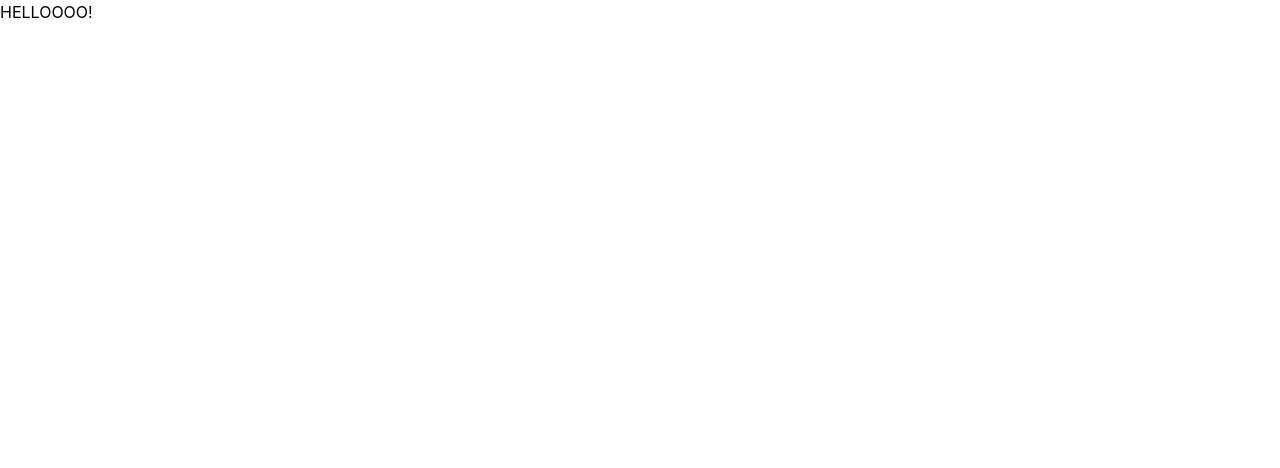
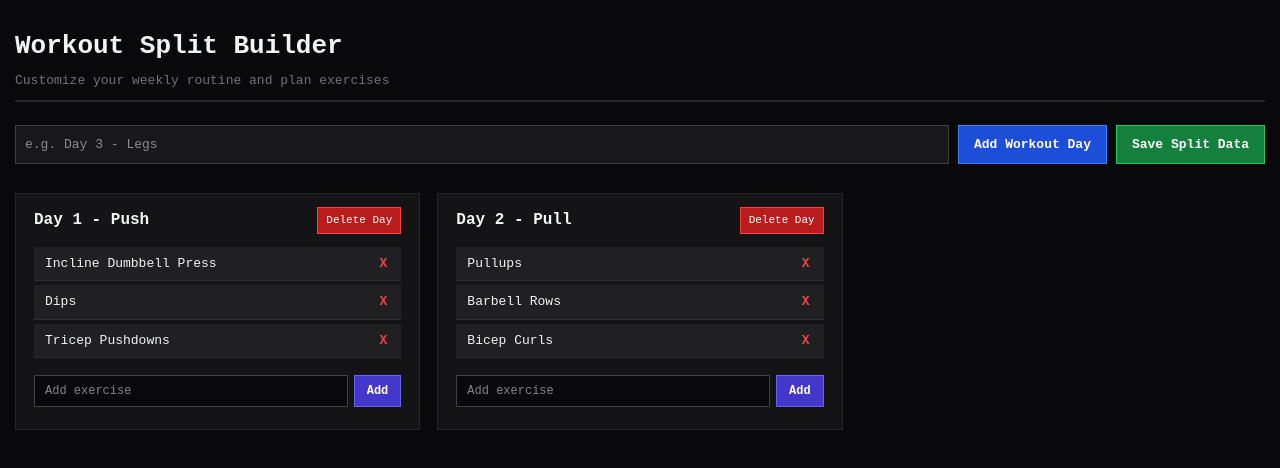
Before and after one commit to Pitnon/lifting-app, a React (Vite) app: page /split in a window 1280 px wide. Shown: the top 468 px of the page. Built offline with nearby package versions, Linux system fonts and the light colour scheme; the HTML template or start-up script is replaced by a standard one.

Commit message:
I implemented adading and removing splits with generated layout people can adad and remove exercises from days. I also added some localstorage impelmentaiton although will likely rework this and implement it different later along with how this is stylized

```diff
--- a/src/features/splits/SplitBuilder.jsx
+++ b/src/features/splits/SplitBuilder.jsx
@@ -1,7 +1,185 @@
+import React, {useState} from 'react';
+
 export default function SplitBuilder() {
-    return (
-        <div>
-            HELLOOOO!
-        </div>
-    )
+    const [days, setDays] = useState([
+    { id: 1, dayName: 'Day 1 - Push', exercises: ['Incline Dumbbell Press', 'Dips', 'Tricep Pushdowns'] },
+    { id: 2, dayName: 'Day 2 - Pull', exercises: ['Pullups', 'Barbell Rows', 'Bicep Curls'] }
+  ]);
+  const [newDayName, setNewDayName] = useState('');
+  const [newExerciseText, setNewExerciseText] = useState({});
+
+  function addDay() {
+    if (newDayName == '') {
+      return;
+    }
+    var newDay = {
+      id: Date.now(),
+      dayName: newDayName,
+      exercises: []
+    };
+    var updatedDays = [];
+    for (var i = 0; i < days.length; i++) {
+      updatedDays.push(days[i]);
+    }
+    updatedDays.push(newDay);
+    setDays(updatedDays);
+    setNewDayName('');
+  }
+
+  function deleteDay(id) {
+    var updatedDays = [];
+    for (var i = 0; i < days.length; i++) {
+      if (days[i].id != id) {
+        updatedDays.push(days[i]);
+      }
+    }
+    setDays(updatedDays);
+  }
+
+  function handleDeleteDayClick(event) {
+    var id = Number(event.currentTarget.getAttribute('data-id'));
+    deleteDay(id);
+  }
+
+  function handleExerciseInputChange(event) {
+    var dayId = Number(event.target.getAttribute('data-dayid'));
+    var value = event.target.value;
+
+    var updatedText = {};
+    for (var key in newExerciseText) {
+      updatedText[key] = newExerciseText[key];
+    }
+    updatedText[dayId] = value;
+    setNewExerciseText(updatedText);
+  }
+
+  function addExercise(dayId) {
+    var exerciseName = newExerciseText[dayId];
+    if (!exerciseName) {
+      return;
+    }
+    if (exerciseName == '') {
+      return;
+    }
+
+    var updatedDays = [];
+    for (var i = 0; i < days.length; i++) {
+      var currentDay = days[i];
+      if (currentDay.id == dayId) {
+        var newExercisesList = [];
+        for (var j = 0; j < currentDay.exercises.length; j++) {
+          newExercisesList.push(currentDay.exercises[j]);
+        }
+        newExercisesList.push(exerciseName.trim());
+
+        var updatedDayObj = {
+          id: currentDay.id,
+          dayName: currentDay.dayName,
+          exercises: newExercisesList
+        };
+        updatedDays.push(updatedDayObj);
+      } else {
+        updatedDays.push(currentDay);
+      }
+    }
+    setDays(updatedDays);
+
+    var updatedText = {};
+    for (var k in newExerciseText) {
+      updatedText[k] = newExerciseText[k];
+    }
+    updatedText[dayId] = '';
+    setNewExerciseText(updatedText);
+  }
+
+  function handleAddExerciseClick(event) {
+    var dayId = Number(event.currentTarget.getAttribute('data-dayid'));
+    addExercise(dayId);
+  }
+
+  function removeExercise(dayId, exerciseIndex) {
+    var updatedDays = [];
+    for (var i = 0; i < days.length; i++) {
+      var currentDay = days[i];
+      if (currentDay.id == dayId) {
+        var newExercisesList = [];
+        for (var j = 0; j < currentDay.exercises.length; j++) {
+          if (j != exerciseIndex) {
+            newExercisesList.push(currentDay.exercises[j]);
+          }
+        }
+        var updatedDayObj = {
+          id: currentDay.id,
+          dayName: currentDay.dayName,
+          exercises: newExercisesList
+        };
+        updatedDays.push(updatedDayObj);
+      } else {
+        updatedDays.push(currentDay);
+      }
+    }
+    setDays(updatedDays);
+  }
+
+  function handleRemoveExerciseClick(event) {
+    var dayId = Number(event.currentTarget.getAttribute('data-dayid'));
+    var index = Number(event.currentTarget.getAttribute('data-index'));
+    removeExercise(dayId, index);
+  }
+
+  function handleNewDayNameChange(event) {
+    setNewDayName(event.target.value);
+  }
+
+  function saveSplitToLocalStorage() {
+    localStorage.setItem('workoutSplit', JSON.stringify(days));
+    alert('Split saved to local storage!');
+  }
+
+  return (
+    <div style={{ backgroundColor: '#09090b', minHeight: '100vh', color: '#f3f4f6', padding: '27px 15px', fontFamily: 'monospace' }}>
+      <header style={{ marginBottom: '23px', borderBottom: '2px solid #27272a', paddingBottom: '9px' }}>
+        <h1 style={{ fontSize: '26px', fontWeight: 'bold', margin: '0 0 5px 0' }}>Workout Split Builder</h1>
+        <p style={{ color: '#71717a', fontSize: '13px', margin: '0' }}>Customize your weekly routine and plan exercises</p>
+      </header>
+
+      <div style={{ display: 'flex', gap: '9px', marginBottom: '29px', flexWrap: 'wrap' }}>
+        <input type="text" placeholder="e.g. Day 3 - Legs" value={newDayName} onChange={handleNewDayNameChange} style={{padding: '9px', border: '1px solid #3f3f46', backgroundColor: '#18181b', color: '#ffffff', flex: '1', minWidth: '220px'}} />
+        <button onClick={addDay} style={{padding: '9px 15px', backgroundColor: '#1d4ed8', color: '#ffffff', border: '1px solid #3b82f6', cursor: 'pointer', fontWeight: '600'}}>Add Workout Day</button>
+        <button onClick={saveSplitToLocalStorage} style={{padding: '9px 15px', backgroundColor: '#15803d', color: '#ffffff', border: '1px solid #22c55e', cursor: 'pointer', fontWeight: '600'}}>Save Split Data</button>
+      </div>
+
+      <div style={{ display: 'grid', gridTemplateColumns: 'repeat(auto-fill, minmax(300px, 1fr))', gap: '17px' }}>
+        {days.map(function(day) {
+          return (
+            <div key={day.id} style={{backgroundColor: '#141416', border: '1px solid #27272a', padding: '13px 18px 22px 18px'}}>
+              <div style={{ display: 'flex', justifyContent: 'space-between', alignItems: 'center', marginBottom: '13px' }}>
+                <h3 style={{ fontSize: '16px', fontWeight: 'bold', margin: '0' }}>{day.dayName}</h3>
+                <button data-id={day.id} onClick={handleDeleteDayClick} style={{backgroundColor: '#b91c1c', color: '#ffffff', border: '1px solid #ef4444', padding: '4px 8px', cursor: 'pointer', fontSize: '11px'}}>Delete Day</button>
+              </div>
+
+              <div style={{ marginBottom: '17px' }}>
+                {day.exercises.length == 0 && <p style={{color: '#71717a', fontSize: '12px', fontStyle: 'italic', margin: '5px 0'}}>No exercises added yet.</p>}
+                {day.exercises.length > 0 && <ul style={{listStyleType: 'none', padding: '0', margin: '0'}}>
+                  {day.exercises.map(function(exercise, index) {
+                    return (
+                      <li key={index} style={{display: 'flex', justifyContent: 'space-between', alignItems: 'center', backgroundColor: '#202023', padding: '7px 11px', borderBottom: '1px solid #2d2d30', marginBottom: '4px', fontSize: '13px'}}>
+                        <span>{exercise}</span>
+                        <button data-dayid={day.id} data-index={index} onClick={handleRemoveExerciseClick} style={{backgroundColor: 'transparent', color: '#ef4444', border: 'none', cursor: 'pointer', fontSize: '13px', fontWeight: 'bold', padding: '0 3px'}}>X</button>
+                      </li>
+                    );
+                  })}
+                </ul>}
+              </div>
+
+              <div style={{ display: 'flex', gap: '6px' }}>
+                <input type="text" placeholder="Add exercise" data-dayid={day.id} value={newExerciseText[day.id] || ''} onChange={handleExerciseInputChange} style={{flex: '1', padding: '6px 10px', backgroundColor: '#09090b', border: '1px solid #3f3f46', color: '#ffffff', fontSize: '12px'}} />
+                <button data-dayid={day.id} onClick={handleAddExerciseClick} style={{padding: '6px 12px', backgroundColor: '#4338ca', color: '#ffffff', border: '1px solid #6366f1', cursor: 'pointer', fontSize: '12px', fontWeight: '600'}}>Add</button>
+              </div>
+            </div>
+          );
+        })}
+      </div>
+    </div>
+  );
 }
```
